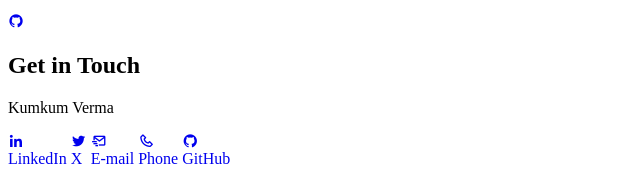
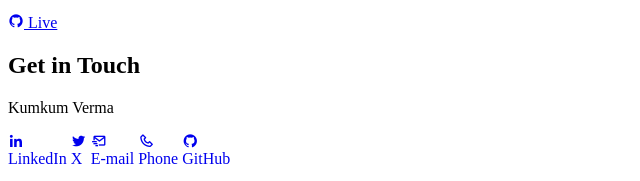
Before and after one commit to kummmm26/portfolio, a plain HTML site: page index.html in a window 1280 px wide. Shown: the part 7469-7650 px from the top of the page, 0-640 px from the left. Drawn offline with nearby package versions, Linux system fonts and the light colour scheme; files that its build step writes are made by us from their sources.

Commit message:
Update index.html

```diff
--- a/index.html
+++ b/index.html
@@ -353,6 +353,10 @@
 
               <i class="bx bxl-github"></i>
             </a>
+            <a href="https://kummmm26.github.io/portfolio/" target="_blank" class="small-btn button">
+              Live
+              <!-- <i class="bx bx-link-external"></i> -->
+            </a>
 
              <!-- <a href="" target="_blank" class="small-btn button">
               Live
```
